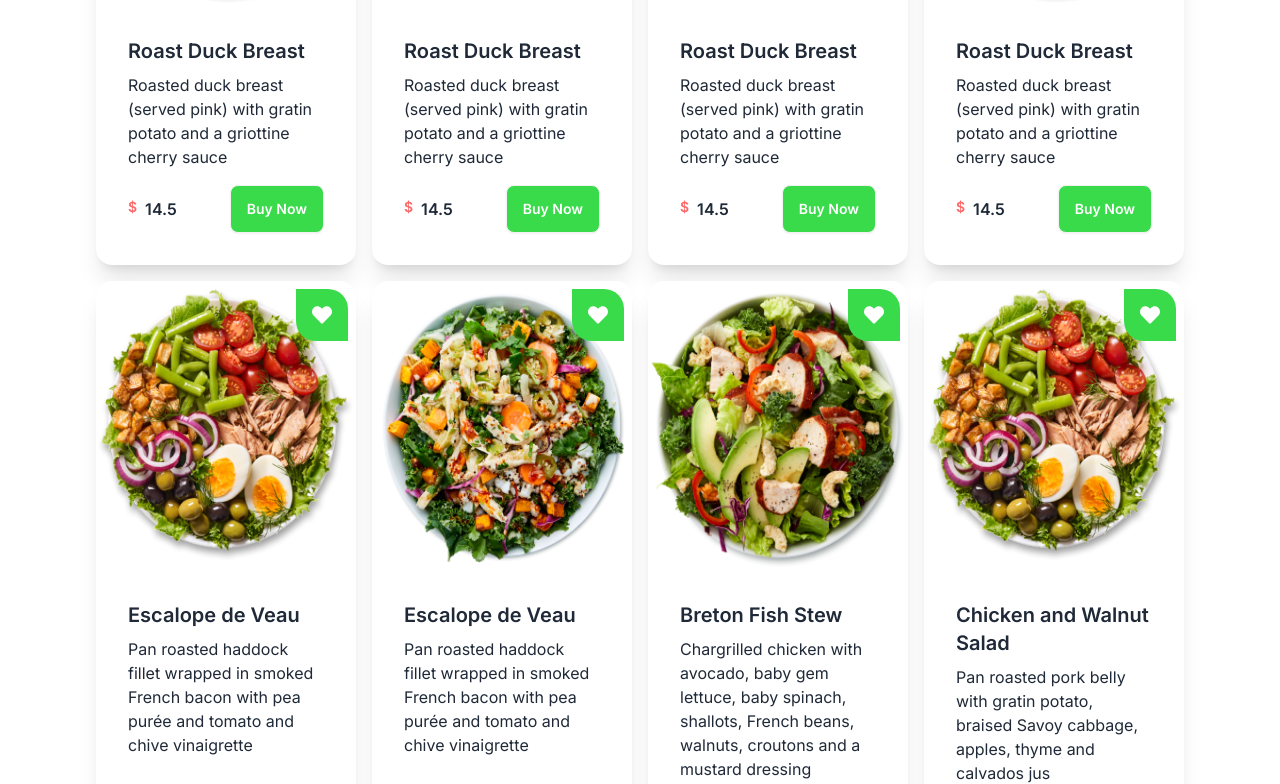
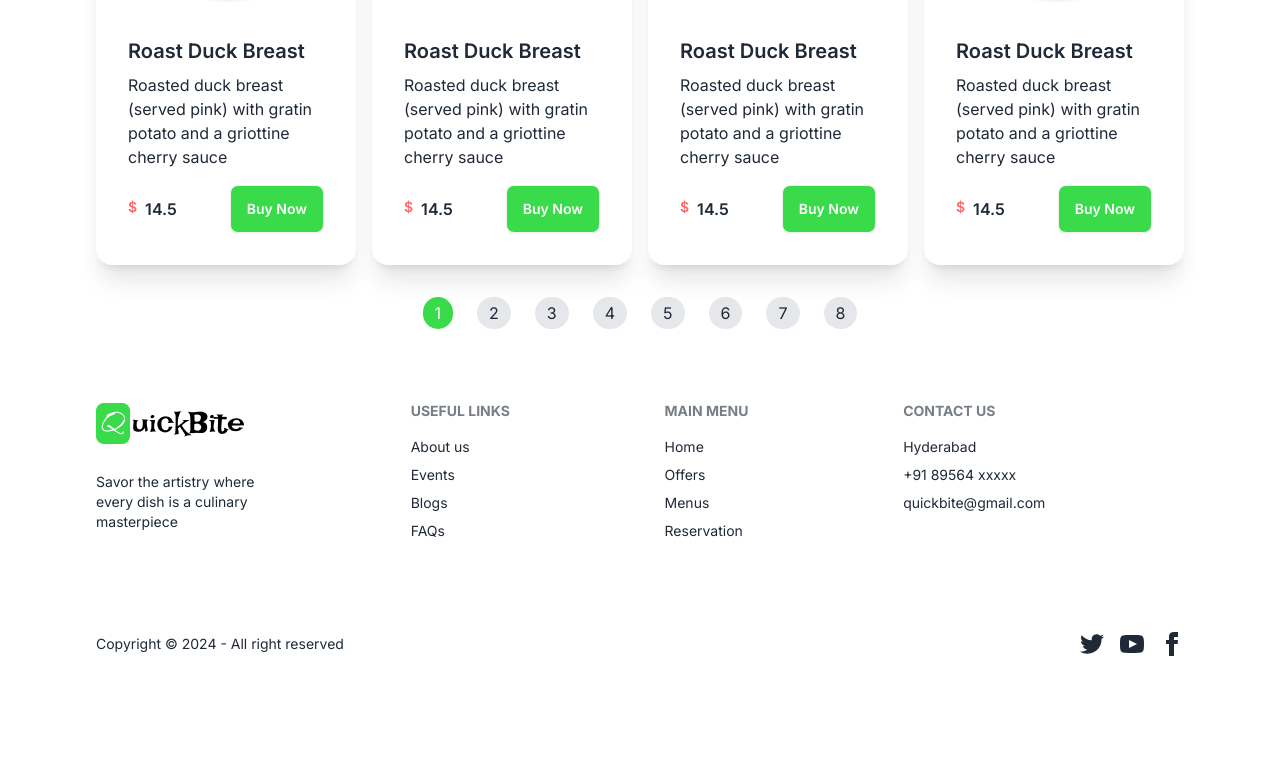
Before and after one commit to venuchilukala/QuickBite, a React (Vite) app in the folder client/: page /menu in a window 1280 px wide. Shown: the part 1501-2285 px from the top of the page. After the commit the page ends 2197 px from the top, so only its background shows below. Built offline with nearby package versions, Linux system fonts and the light colour scheme.

Commit message:
Added pagination

```diff
--- a/client/src/pages/shop/Menu.jsx
+++ b/client/src/pages/shop/Menu.jsx
@@ -7,6 +7,8 @@
   const [filteredItems, setFilteredItems] = useState([]);
   const [selectedCategory, setSelectedCategory] = useState("all");
   const [sortOption, setSortOption] = useState("default");
+  const [currentPage, setCurrentPage] = useState(1)
+  const [itemsPerPage] = useState(8)
 
   // Loading data
   useEffect(() => {
@@ -38,6 +40,7 @@
 
     setFilteredItems(filtered);
     setSelectedCategory(category);
+    setCurrentPage(1)
   };
 
   //   Show all items
@@ -45,6 +48,7 @@
     console.log(menu);
     setFilteredItems(menu);
     setSelectedCategory("all");
+    setCurrentPage(1)
   };
 
   //   sorting bases on dropdown value
@@ -71,7 +75,14 @@
         break;
     }
     setFilteredItems(sortedItems);
+    setCurrentPage(1)
   };
+
+  //Pagination Logic
+  const indexOfLastItem = currentPage * itemsPerPage;
+  const indexOfFirstItem = indexOfLastItem - itemsPerPage ;
+  const currentItems = filteredItems.slice(indexOfFirstItem, indexOfLastItem)
+  const paginate = (pageNumber) => setCurrentPage(pageNumber)
 
   return (
     <div>
@@ -163,10 +174,25 @@
 
         {/* item Cards */}
         <div className="grid md:grid-cols-4 sm:grid-cols-2 grid-cols-1 gap-4">
-          {filteredItems.map((item) => (
+          {currentItems.map((item) => (
             <Cards key={item._id} item={item} />
           ))}
         </div>
+      </div>
+
+      {/* Pagination */}
+      <div className="flex justify-center my-8">
+        {
+          Array.from({length : Math.ceil(filteredItems.length / itemsPerPage)}).map((_, index)=>(
+            <button
+              key={index+1}
+              onClick={() => paginate(index + 1)}
+              className={`mx-3 px-3 py-1 rounded-full ${currentPage === index + 1 ? "bg-green text-white" : "bg-gray-200"}`}
+            >
+              {index + 1}
+            </button>
+          ))
+        }
       </div>
     </div>
   );
```
